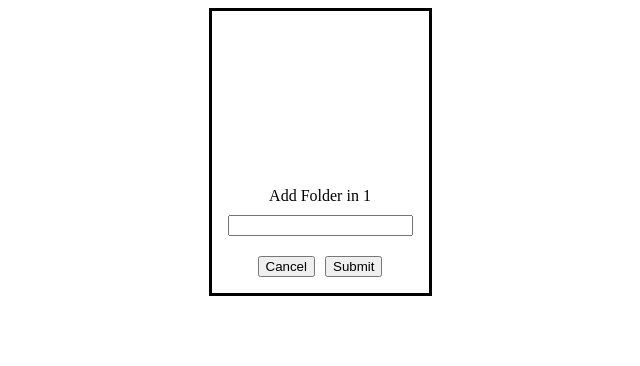
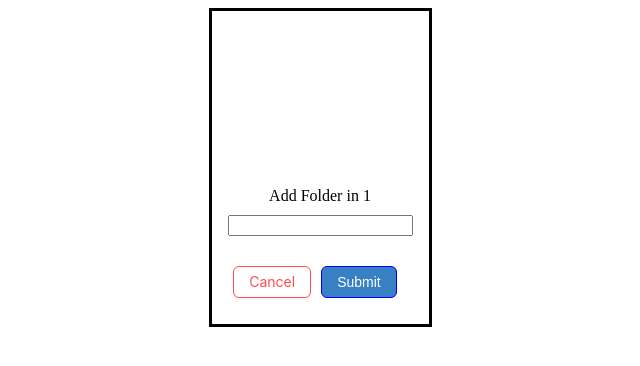
Before and after one commit to A-Arnob/folder-tree-frontend, a React (Vite) app: page /1/addfolder in a window 1280 px wide. Shown: the top 366 px of the page, without its empty margins (320-960 px from the left). Built offline with nearby package versions, Linux system fonts and the light colour scheme.

Commit message:
Button Design Added

```diff
--- a/src/components/AddFolder.tsx
+++ b/src/components/AddFolder.tsx
@@ -2,10 +2,32 @@ import { FormEvent, useRef, useState } from "react";
 import SendFolder from "./SendFolder";
 import "./AddFolder.css";
 import { useNavigate, useParams } from "react-router-dom";
+import { Button } from "antd";
+import { styled } from "styled-components";
 
-// export const checkAddFolder = () => {
-//   return true;
-// };
+
+const SubmitButton = styled.button`
+  color: white;
+  margin: 10px 10px;
+  border: 1px solid blue;
+  border-radius: 6px;
+  background: #3780c4;
+  font-size: 14px;
+  line-height: 1.5714285714285714;
+  height: 32px;
+  padding: 4px 15px;
+
+
+
+  &:hover {
+    background: #6a9bc9;
+    border: 1px solid blue;
+
+
+  }
+`;
+
+
 
 // const AddFolder = ({ ParentFolderName }: { ParentFolderName: string }) => {
 const AddFolder = () => {
@@ -52,10 +74,10 @@ const AddFolder = () => {
               <input ref={nameRef} id="name" type="text" required />
             </div>
             <div style={{ textAlign: "center", marginTop: "20px" }}>
-              <button onClick={() => setShowForm(false)}>Cancel</button>
-              <button style={{ marginLeft: "10px" }} type="submit">
+              <Button danger onClick={() => { setShowForm(false); navigate(-1) }}>Cancel</Button>
+              <SubmitButton type="submit">
                 Submit
-              </button>
+              </SubmitButton>
             </div>
           </form>
         </dialog>
--- a/src/components/FileUpload.tsx
+++ b/src/components/FileUpload.tsx
@@ -81,6 +81,9 @@ const FileUpload = () => {
         </div>
         <div>
           {/* {currentFile && ( */}
+          <Button danger onClick={() => navigate(-1)}>
+            Cancel
+          </Button>
           <Button type="primary" disabled={!currentFile} onClick={upload}>
             Upload
           </Button>
```
